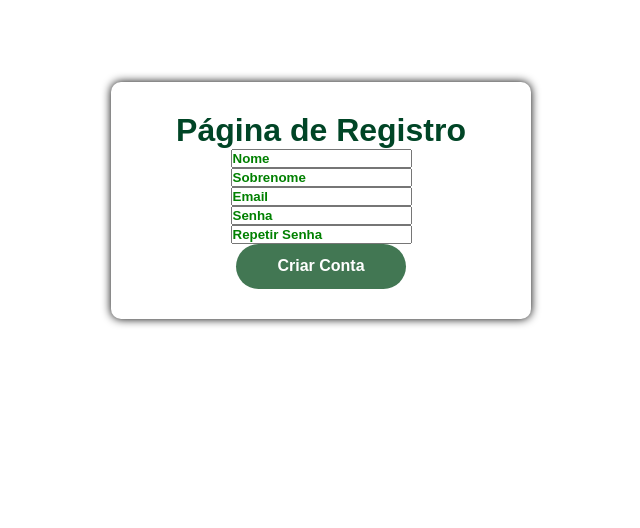
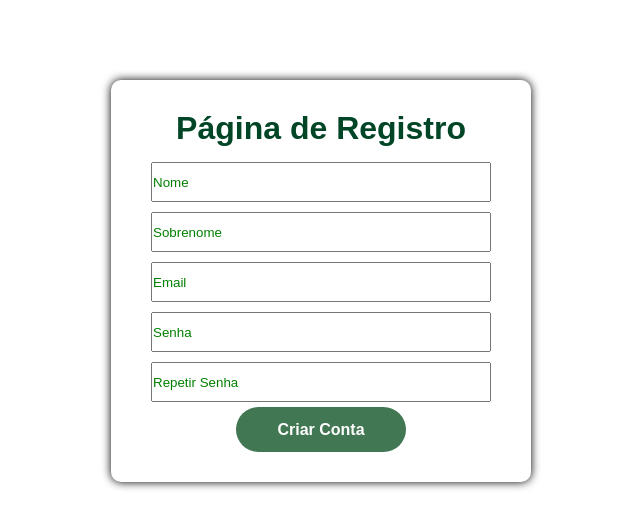
Before and after one commit to oondels/web-app-institutoAeesi, a Flask app: page /register in a window 1280 px wide. Shown: the part 81-609 px from the top of the page, without its empty margins (319-959 px from the left). Run offline with Flask 3, Linux system fonts and the light colour scheme; some libraries are stand-ins or nearby versions.

Commit message:
config css register

```diff
--- a/forms.py
+++ b/forms.py
@@ -29,7 +29,7 @@ class Register_User(FlaskForm):
     sobrenome = StringField("Usuário", validators=[DataRequired()], render_kw={"placeholder":"Sobrenome", "class":"register-form"})
     email = StringField("Email", validators=[DataRequired(), Email()], render_kw={"placeholder":"Email", "class":"register-form"})
     password = PasswordField("Senha", validators=[DataRequired()], render_kw={"placeholder":"Senha", "class":"register-form"})
-    password_repeat = PasswordField("Repetir Senha", validators=[DataRequired(),  EqualTo('password')], render_kw={"placeholder":"Repetir Senha"})
+    password_repeat = PasswordField("Repetir Senha", validators=[DataRequired(),  EqualTo('password')], render_kw={"placeholder":"Repetir Senha", "class":"register-form"})
     submit = SubmitField("Criar Conta", render_kw={"class":"btn"})
 
 class Login_User(FlaskForm):
--- a/static/css/register.css
+++ b/static/css/register.css
@@ -10,11 +10,16 @@
   justify-content: center;
   align-items: center;
   min-height: 50vh;
+  padding-top: 80px;
+}
+
+.title {
+  padding-bottom: 10px;
 }
 
 .register {
   width: 420px;
-    box-shadow: 0 0 10px rgba(0, 0, .2);
+  box-shadow: 0 0 10px rgba(0, 0, 0.2);
   color: #004526;
   border-radius: 10px;
   padding: 30px 40px;
@@ -22,9 +27,8 @@
   text-align: center;
 }
 
-.register input::placeholder{
+.register input::placeholder {
   color: green;
-    font-weight: 600;
 }
 
 .register .btn {
@@ -39,3 +43,10 @@
   color: #fff;
   font-weight: 600;
 }
+
+.register .register-form {
+  width: 100%;
+  height: 40px;
+  margin: 5px 0;
+  position: relative;
+}
--- a/templates/register.html
+++ b/templates/register.html
@@ -1,10 +1,12 @@
 <!DOCTYPE html>
 <html lang="en">
-
   <head>
-    <meta charset="UTF-8">
-    <meta name="viewport" content="width=device-width, initial-scale=1.0">
-    <link rel="stylesheet" href="{{ url_for('static', filename='css/register.css')}}">
+    <meta charset="UTF-8" />
+    <meta name="viewport" content="width=device-width, initial-scale=1.0" />
+    <link
+      rel="stylesheet"
+      href="{{ url_for('static', filename='css/register.css')}}"
+    />
     <title>Document</title>
   </head>
 
@@ -12,7 +14,7 @@
     {%include 'navigation.html'%}
     <div class="body-register">
       <div class="register">
-            <div>
+        <div class="title">
           <h1>Página de Registro</h1>
         </div>
         <form method="POST">
@@ -31,8 +33,5 @@
         </form>
       </div>
     </div>
-
-
   </body>
-
 </html>
```
Lines whose indentation alone changed are shown as unchanged.
